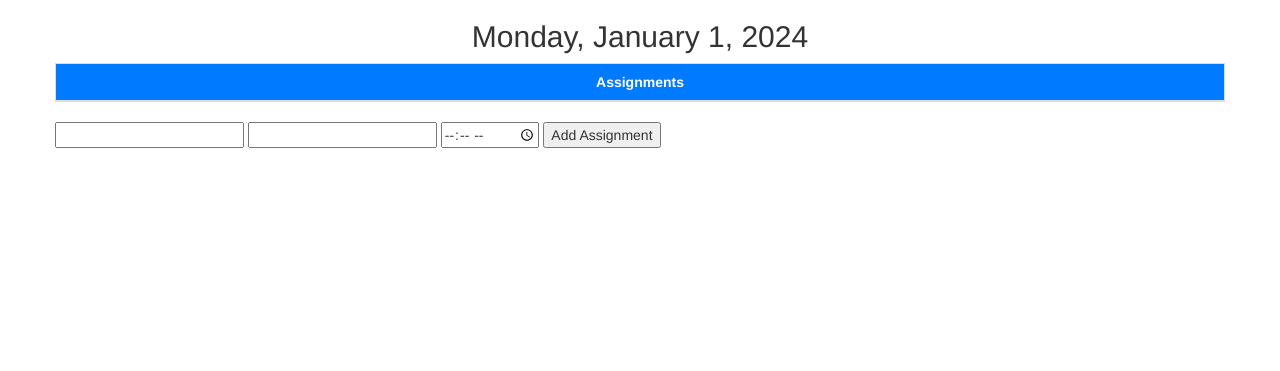
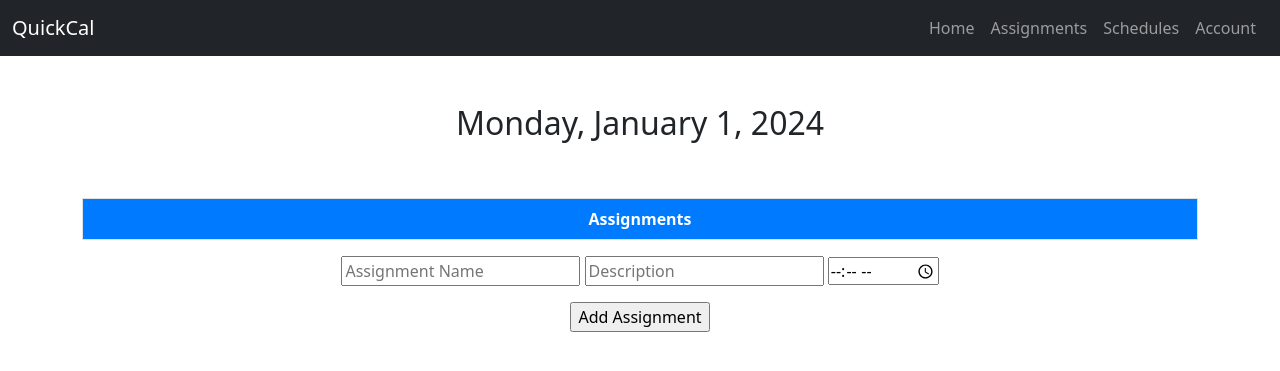
Before and after one commit to BrodyBanner/3155-final-project, a Flask app: page /day/1/1 in a window 1280 px wide. Shown: the top 371 px of the page. Run offline with Flask 3, Linux system fonts and the light colour scheme; a user stored in the database is signed in; data that the repository does not hold is empty; some libraries are stand-ins or nearby versions.

Commit message:
ver 0.24: Reworked styling and implemented account deletion

```diff
--- a/app.py
+++ b/app.py
@@ -27,8 +27,8 @@ class Student(UserMixin, db.Model):
     id = db.Column(db.Integer, primary_key=True)
     name = db.Column(db.String(40), nullable=False)
     password = db.Column(db.String(40), nullable=False)
-    assignments = db.relationship('Assignment', backref='student', lazy=True)
-    schedules = db.relationship('Schedule', backref='student', lazy=True)
+    assignments = db.relationship('Assignment', backref='student', lazy=True, cascade='all, delete-orphan')
+    schedules = db.relationship('Schedule', backref='student', lazy=True, cascade='all, delete-orphan')
 
     def __repr__(self):
         return '<Student %r>' % self.id
@@ -38,7 +38,7 @@ class Assignment(db.Model):
     title = db.Column(db.String(40), nullable=False)
     due = db.Column(db.DateTime, nullable=False)
     desc = db.Column(db.String(200), nullable=True)
-    student_id = db.Column(db.Integer, db.ForeignKey('student.id'), nullable=False)
+    student_id = db.Column(db.Integer, db.ForeignKey('student.id', ondelete='CASCADE'), nullable=False)
 
     def __repr__(self):
         return '<Assignment %r>' % self.id
@@ -51,7 +51,7 @@ class Schedule(db.Model):
     start_time = db.Column(db.Time, nullable=False)
     end_time = db.Column(db.Time, nullable=False)
     desc = db.Column(db.String(200), nullable=True)
-    student_id = db.Column(db.Integer, db.ForeignKey('student.id'), nullable=False)
+    student_id = db.Column(db.Integer, db.ForeignKey('student.id', ondelete='CASCADE'), nullable=False)
     assignments = db.relationship('Assignment', secondary=assignments_schedules, backref=db.backref('schedules', lazy=True))
 
     def __repr__(self):
@@ -102,6 +102,19 @@ def logout():
     logout_user()
     return redirect(url_for('login'))
 
+@app.route('/delete_account', methods=['POST'])
+@login_required
+def delete_account():
+    try:
+        db.session.delete(current_user)
+        db.session.commit()
+        logout_user()
+        return redirect('/login')
+    except Exception as e:
+        db.session.rollback()
+        print(e)
+        return 'Failed to delete user.'
+
 @app.route('/month/<int:month>')
 @login_required
 def month(month):
@@ -114,15 +127,17 @@ def month(month):
 @login_required
 def day(month, day):
     month_name = calendar.month_name[month]
+    year = datetime.now().year
     start_day = calendar.monthrange(2024, month)[0] + 1
     day_name = calendar.day_name[((day + start_day) % 7) - 2]
 
     assignments = Assignment.query.filter(
         db.extract('month', Assignment.due) == month,
-        db.extract('day', Assignment.due) == day
+        db.extract('day', Assignment.due) == day,
+        Assignment.student_id == current_user.id
     ).order_by(Assignment.due).all()
 
-    return render_template('day.html', month_name=month_name, day_name=day_name, day=day, month=month, assignments=assignments)
+    return render_template('day.html', month_name=month_name, day_name=day_name, day=day, month=month, year=year, assignments=assignments)
 
 @app.route('/year')
 @login_required
@@ -133,9 +148,19 @@ def year():
 @app.route('/assignment')
 @login_required
 def assignment():
-    assignments = Assignment.query.order_by(Assignment.due).all()
+    assignments = Assignment.query.filter_by(student_id=current_user.id).order_by(Assignment.due).all()
+    return render_template('assignment.html', assignments=assignments)
 
-    return render_template('assignment.html', assignments=assignments)
+@app.route('/schedules')
+@login_required
+def schedules():
+    schedules = Schedule.query.all()
+    return render_template('schedules.html')
+
+@app.route('/account')
+@login_required
+def account():
+    return render_template('account.html', current_user=current_user)
 
 @app.route('/add', methods=['POST'])
 def add_assignment():
@@ -143,9 +168,10 @@ def add_assignment():
     assignment_description = request.form['description']
 
     # Datetime conversion
-    assignment_date = request.form['date']
-    assignment_time = request.form['time']
     try:
+        assignment_date = request.form['date']
+        assignment_time = request.form['time']
+
         date_obj = datetime.strptime(assignment_date, '%Y-%m-%d')
         time_obj = datetime.strptime(assignment_time, '%H:%M')
         assignment_datetime = datetime(
@@ -155,38 +181,19 @@ def add_assignment():
             time_obj.hour,
             time_obj.minute
         )
+    except Exception as e:
+        print(e)
+        return 'Failed DateTime conversion'
 
+    new_assignment = Assignment(title=assignment_title, due=assignment_datetime, desc=assignment_description, student_id=current_user.id)
 
-
-        new_assignment = Assignment(title=assignment_title, due=assignment_datetime, desc=assignment_description, student_id=current_user.id)
-
-        try:
-            db.session.add(new_assignment)
-            db.session.commit()
-            return redirect('/assignment')
-        except Exception as e:
-            print(e)
-            return 'Failed to add assignment.'
-    except:
-        date_obj = datetime.strptime(assignment_date, '%m-%d')
-        time_obj = datetime.strptime(assignment_time, '%H:%M')
-        assignment_datetime = datetime(
-            datetime.now().year,
-            date_obj.month,
-            date_obj.day,
-            time_obj.hour,
-            time_obj.minute
-        )
-
-        new_assignment = Assignment(title=assignment_title, due=assignment_datetime, desc=assignment_description, student_id=current_user.id)
-
-        try:
-            db.session.add(new_assignment)
-            db.session.commit()
-            return redirect(url_for('day', month=date_obj.month, day=date_obj.day))
-        except Exception as e:
-            print(e)
-            return 'Failed to add assignment.'
+    try:
+        db.session.add(new_assignment)
+        db.session.commit()
+        return redirect(request.form['redirect_url'])
+    except Exception as e:
+        print(e)
+        return 'Failed to add assignment.'
 
 
 @app.route('/delete', methods=['POST'])
--- /dev/null
+++ b/templates/base.html
@@ -0,0 +1,50 @@
+{% extends "bootstrap/base.html" %}
+
+<!DOCTYPE html>
+<html lang="en">
+
+<head>
+    <title>
+        {% block title %}
+            QuickCal
+        {% endblock %}
+    </title>
+</head>
+
+<body>
+    {% block navbar %}
+        <nav class="navbar navbar-expand-lg navbar-dark bg-dark">
+            <div class="container">
+                <a class="navbar-brand" href="#">QuickCal</a>
+            </div>
+            <div class="collapse navbar-collapse pe-3" id="navbarSupportedContent">
+                <ul class="navbar-nav ms-auto">
+                    <li class="nav-item">
+                        <a class="nav-link" href="/year">Home</a>
+                    </li>
+                    <li class="nav-item">
+                        <a class="nav-link" href="/assignment">Assignments</a>
+                    </li>
+                    <li class="nav-item">
+                        <a class="nav-link" href="/schedules">Schedules</a>
+                    </li>
+                    <li class="nav-item">
+                        <a class="nav-link" href="/account">Account</a>
+                    </li>
+                </ul>
+            </div>
+        </nav>
+    {% endblock %}
+
+    {% block content %}
+        <div class="container mt-5">
+        </div>
+    {% endblock %}
+
+    <script src="https://cdn.jsdelivr.net/npm/bootstrap@5.3.3/dist/js/bootstrap.bundle.min.js"></script>
+
+    {% block styles %}
+        <link href="https://cdn.jsdelivr.net/npm/bootstrap@5.3.3/dist/css/bootstrap.min.css" rel="stylesheet">
+    {% endblock %}
+</body>
+</html>
--- a/templates/day.html
+++ b/templates/day.html
@@ -1,4 +1,4 @@
-{% extends "bootstrap/base.html" %}
+{% extends "base.html" %}
 
 {% block title %}
 QuickCal | {{ month_name }} {{ day }}
@@ -8,10 +8,10 @@ QuickCal | {{ month_name }} {{ day }}
 <div class="container mt-5">
     <div class="row">
       <div class="col">
-        <h2 class="text-center">{{ day_name }}, {{ month_name }} {{ day }}, 2024</h2>
+        <h2 class="text-center">{{ day_name }}, {{ month_name }} {{ day }}, {{ year }}</h2>
       </div>
     </div>
-    <div class="row">
+    <div class="row mt-5">
       <div class="col">
           <table class="table table-bordered">
               <thead>
@@ -22,20 +22,22 @@ QuickCal | {{ month_name }} {{ day }}
               <tbody>
                   {% for assignment in assignments %}
                   <tr>
-                      <td>{{ assignment.title }}</td>
-                      <td>{{ assignment.desc}}</td>
-                      <td>{{ assignment.due }}</td>
+                      <td class="col-4">{{ assignment.title }}</td>
+                      <td class="col-4">{{ assignment.desc}}</td>
+                      <td class="col-4">{{ assignment.due }}</td>
                   </tr>
                   {% endfor %}
               </tbody>
           </table>
 
-          <form method="POST" action="/add">
-            <input type="text" name="title" id="title">
-            <input type="text" name="description" id="description">
-            <input type="time" name="time" id="time">
-            <input hidden="date" name="date" id="date" value="{{ month }}-{{ day }}">
-            <input type="submit" value="Add Assignment">
+          <form method="POST" action="/add" class="text-center">
+            <input type="hidden" name="redirect_url" value="{{ request.path }}" required>
+            <input type="hidden" name="date" id="date" value="{{ year }}-{{ month }}-{{ day }}" required>
+            <input type="text" name="title" id="title" placeholder="Assignment Name" autocomplete="off" required>
+            <input type="text" name="description" id="description" placeholder="Description" autocomplete="off" required>
+            <input type="time" name="time" id="time" required>
+            <br>
+            <input type="submit" value="Add Assignment" class="text-center mt-3">
           </form>
       </div>
   </div>
--- a/templates/month.html
+++ b/templates/month.html
@@ -1,4 +1,4 @@
-{% extends "bootstrap/base.html" %}
+{% extends "base.html" %}
 
 {% block title %}
 QuickCal | {{ month_name }} 2024
@@ -12,7 +12,7 @@ QuickCal | {{ month_name }} 2024
             <h2 class="text-center">{{ month_name }} 2024</h2>
         </div>
     </div>
-    <div class="row">
+    <div class="row mt-5">
         <div class="col">
             <table class="table table-bordered">
                 <thead>
@@ -34,7 +34,7 @@ QuickCal | {{ month_name }} 2024
                       {% endfor %}
                     {% endif %}
                     {% for i in range(1, num_days + 1) %}
-                        <td>
+                        <td class="text-center">
                           <a href="{{ url_for('day', month=month, day=i) }}" class="btn btn-block btn-day">
                             <div class="day-container">
                                 <div class="day-number">{{ i }}</div>
```
Also changed, not shown: templates/account.html (added, +18 -0 lines), templates/assignment.html (+14 -12 lines), templates/login.html (+6 -6 lines), templates/schedules.html (added, +20 -0 lines), templates/signup.html (+6 -6 lines), templates/year.html (+7 -3 lines).
